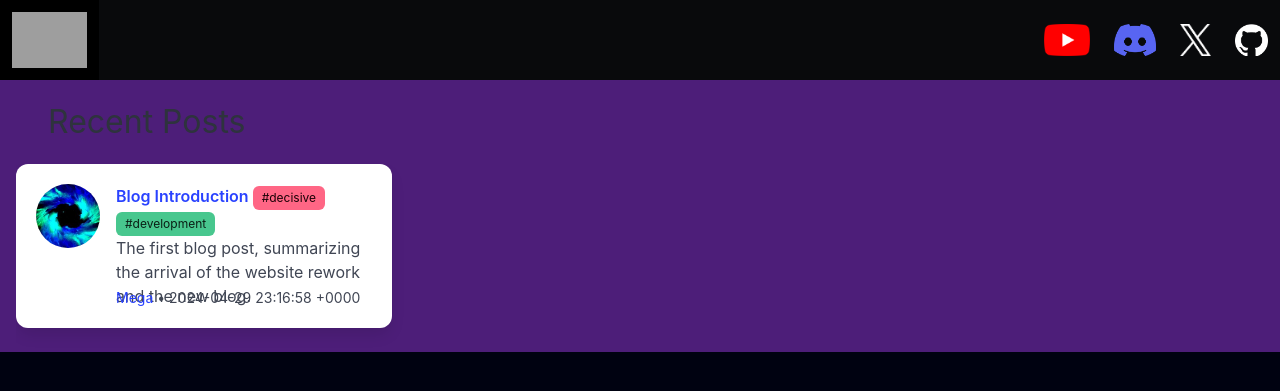
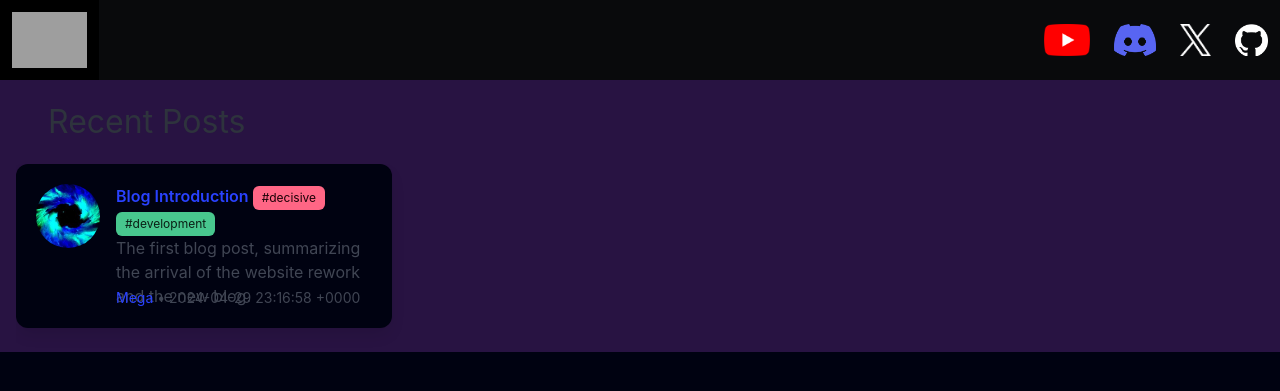
Before and after one commit to MModding/mmodding.github.io, a Jekyll site: the page built from docs/index.markdown, in a window 1280 px wide. Shown: the top 391 px of the page. Built offline with Jekyll 4.4.1, drawn with Linux system fonts in a browser that asks for light colours; grey boxes are pictures that could not be loaded.

Commit message:
some fixes

```diff
--- a/docs/_includes/css-properties.html
+++ b/docs/_includes/css-properties.html
@@ -15,7 +15,7 @@
         --bulma-navbar-item-img-max-height: 2.0rem;
     }
     .posts-group {
-        background-color: rgb(77, 30, 121);
+        background-color: rgb(40, 19, 66);
         padding-left: 1em;
     }
     .posts {
@@ -24,6 +24,9 @@
         min-width: 10em;
         overflow-x: auto;
         gap: 1em;
+    }
+    .box {
+        background-color: rgb(0, 2, 17);
     }
     .content {
         min-height: 8vw;
--- a/docs/_includes/head.html
+++ b/docs/_includes/head.html
@@ -8,6 +8,7 @@
   <meta charset="utf-8">
   <meta http-equiv="X-UA-Compatible" content="IE=edge">
   <meta name="viewport" content="width=device-width, initial-scale=1">
+  <link rel="icon" type="image/x-icon" href="{{ site.art_root }}/brand/mmodding.png">
   {%- seo -%}
   {%- feed_meta -%}
   <link rel="stylesheet" href="https://cdn.jsdelivr.net/npm/bulma@1.0.0/css/bulma.min.css">
```
